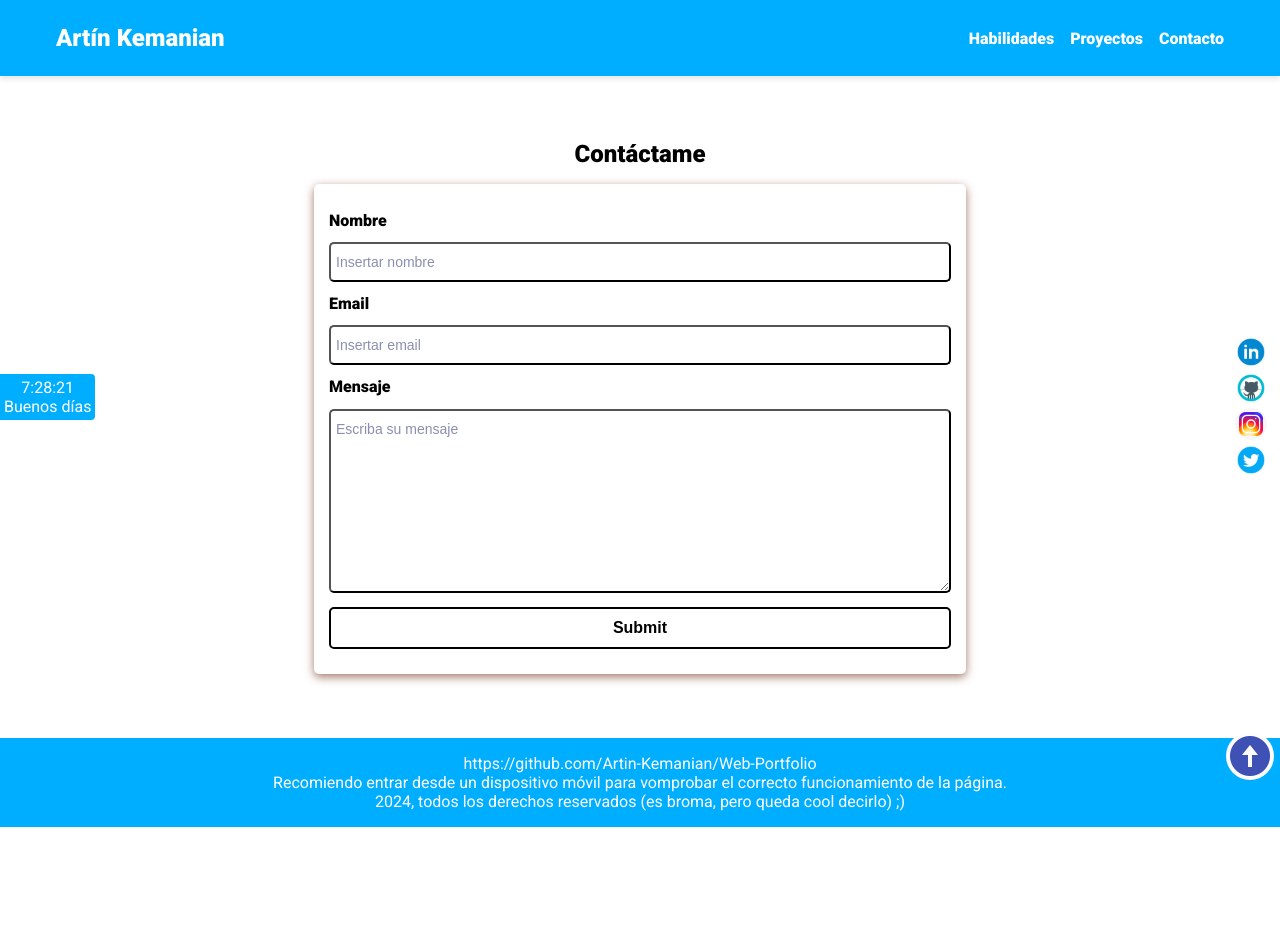
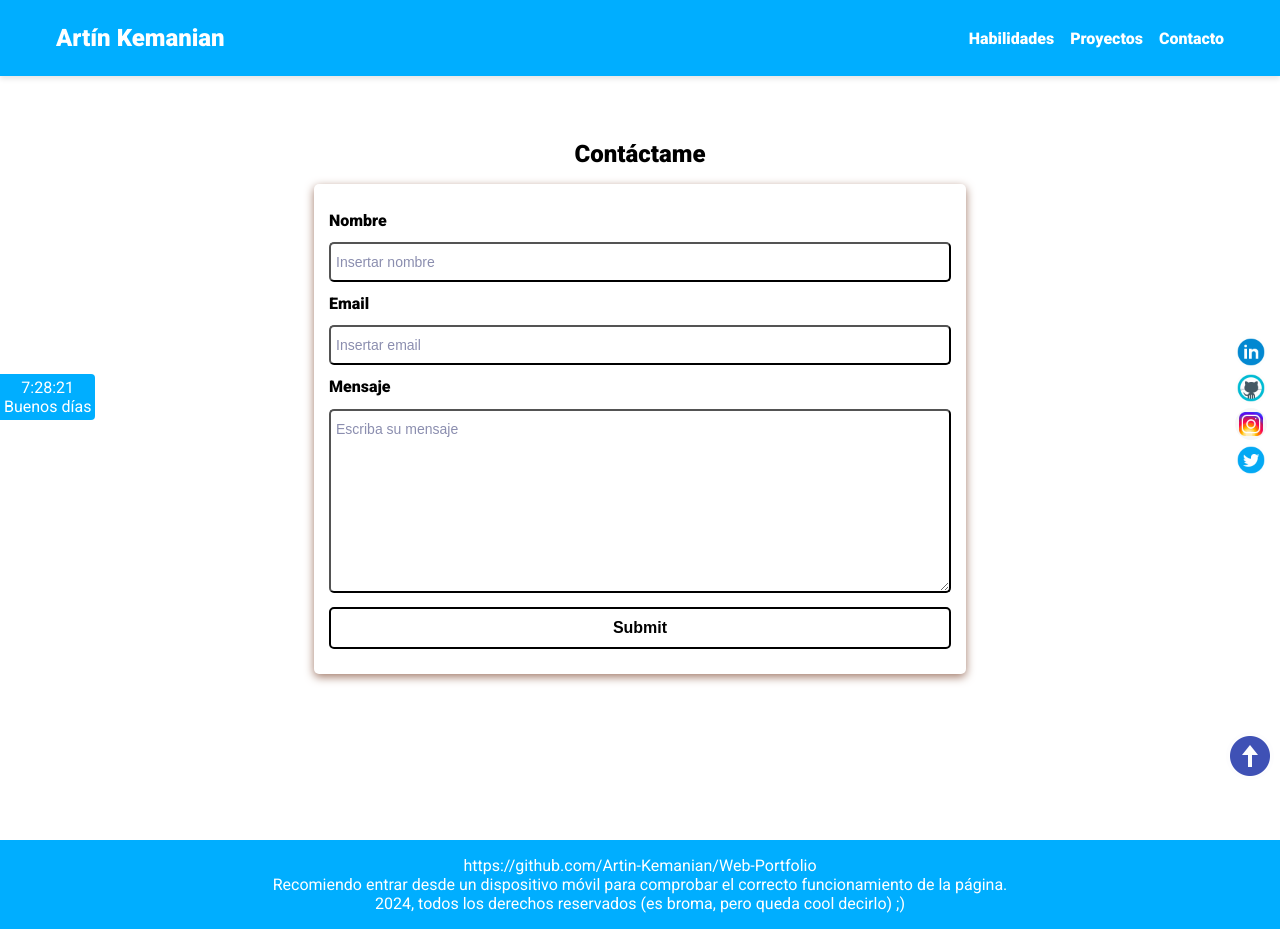
Before and after one commit to Artin-Kemanian/Web-Portfolio, a React (Vite) app: page /Web-Portfolio/contact in a window 1280 px wide. Before the commit the page ends 827 px from the top, so only its background shows below. Built offline with nearby package versions, Linux system fonts and the light colour scheme.

Commit message:
Cambios menores

```diff
--- a/src/components/Footer.jsx
+++ b/src/components/Footer.jsx
@@ -4,7 +4,7 @@ function Footer() {
         <footer>
             <div>
                 <p>https://github.com/Artin-Kemanian/Web-Portfolio</p>
-                <p>Recomiendo entrar desde un dispositivo móvil para vomprobar el correcto funcionamiento de la página.</p>
+                <p>Recomiendo entrar desde un dispositivo móvil para comprobar el correcto funcionamiento de la página.</p>
                 <p>2024, todos los derechos reservados (es broma, pero queda cool decirlo) ;)</p>
             </div>
         </footer>
--- a/src/index.css
+++ b/src/index.css
@@ -362,6 +362,7 @@ footer {
   padding: 1rem;
   text-align: center;
   width: 100%;
+  margin-top: 8%;
 }
 
 .app-container {
```
